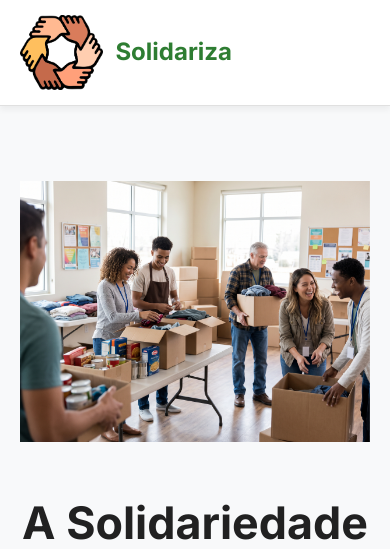
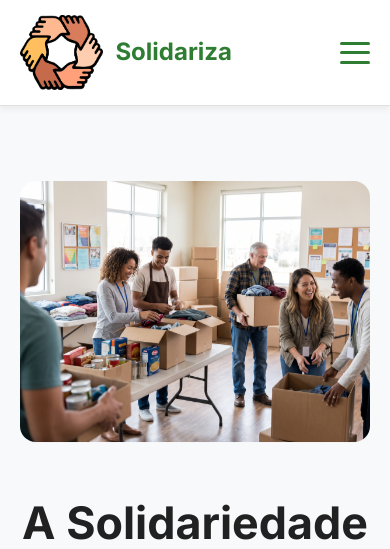
Before and after one commit to patonunes12/UCO7---TII05, a PHP site: page / in a window 390 px wide. Shown: the top 549 px of the page. Run offline with PHP 8.4, Linux system fonts and the light colour scheme.

Commit message:
chase chase chase

```diff
--- a/Projeto solidariza/assets/css/style.css
+++ b/Projeto solidariza/assets/css/style.css
@@ -91,7 +91,7 @@ ul {
 
 
 .menu-links {
-    display: flex;
+    display:flex;
     align-items: center;
     gap: 30px; /* Espaçamento entre os itens do menu */
 }
@@ -188,6 +188,7 @@ ul {
     height: auto;
     /* Adiciona uma animação suave de flutuação para dar vida à página */
     animation: flutuar 3s ease-in-out infinite;
+    border-radius: 16px;
 }
 
 @keyframes flutuar {
@@ -280,3 +281,72 @@ ul {
         display: none; /* Em um cenário real, aqui entraria um menu Hamburguer */
     }
 }
+
+/* ==========================================================================
+   9. MENU HAMBÚRGUER (MOBILE)
+   ========================================================================== */
+/* Esconde o botão no desktop */
+.menu-toggle {
+    display: none;
+    flex-direction: column;
+    justify-content: space-between;
+    width: 30px;
+    height: 22px;
+    background: transparent;
+    border: none;
+    cursor: pointer;
+    z-index: 1000; /* Fica acima do menu aberto */
+}
+
+/* Estilo das 3 linhas do hambúrguer */
+.menu-toggle .linha {
+    width: 100%;
+    height: 3px;
+    background-color: var(--cor-primaria);
+    border-radius: 3px;
+    transition: all 0.3s ease;
+}
+
+@media (max-width: 768px) {
+    /* Mostra o botão no mobile */
+    .menu-toggle {
+        display: flex;
+    }
+
+    /* Transforma os links em um menu flutuante oculto */
+    .menu-links {
+        position: absolute;
+        top: 70px; /* Altura aproximada do cabeçalho */
+        left: 0;
+        width: 100%;
+        background-color: var(--cor-branco);
+        flex-direction: column;
+        align-items: center;
+        gap: 20px;
+        padding: 30px 0;
+        box-shadow: var(--sombra-hover);
+
+        /* Esconde o menu puxando ele para cima e tirando a opacidade */
+        transform: translateY(-150%);
+        opacity: 0;
+        transition: all 0.3s ease;
+        z-index: 999;
+    }
+
+    /* Classe que o JavaScript vai adicionar para mostrar o menu */
+    .menu-links.ativo {
+        transform: translateY(0);
+        opacity: 1;
+    }
+
+    /* EFEITO DO X: Animação das linhas quando a classe ativo é adicionada no botão */
+    .menu-toggle.ativo .linha:nth-child(1) {
+        transform: translateY(9.5px) rotate(45deg);
+    }
+    .menu-toggle.ativo .linha:nth-child(2) {
+        opacity: 0; /* A linha do meio some */
+    }
+    .menu-toggle.ativo .linha:nth-child(3) {
+        transform: translateY(-9.5px) rotate(-45deg);
+    }
+}
--- a/Projeto solidariza/includes/footer.php
+++ b/Projeto solidariza/includes/footer.php
@@ -6,5 +6,13 @@
 
 </footer>
     <script src="assets/js/main.js"></script>
+
+    <script>
+        const menutoggle = document.querySelector('.menu-toggles');
+        const menulinks = document.querySelector('.menu-links')
+
+
+
+    </script>
 </body>
 </html>
--- a/Projeto solidariza/includes/header.php
+++ b/Projeto solidariza/includes/header.php
@@ -16,6 +16,11 @@
                         <h1>Solidariza</h1>
                     </a>
                 </div>
+                <button class="menu-toggle" arial-label="Abrir menu">
+                    <span class="linha"></span>
+                    <span class="linha"></span>
+                    <span class="linha"></span>
+                </button>
                 <ul class="menu-links">
                     <li><a href="index.php">Inicio </a></li>
                     <li><a href="#">Campanhas </a></li>
```
